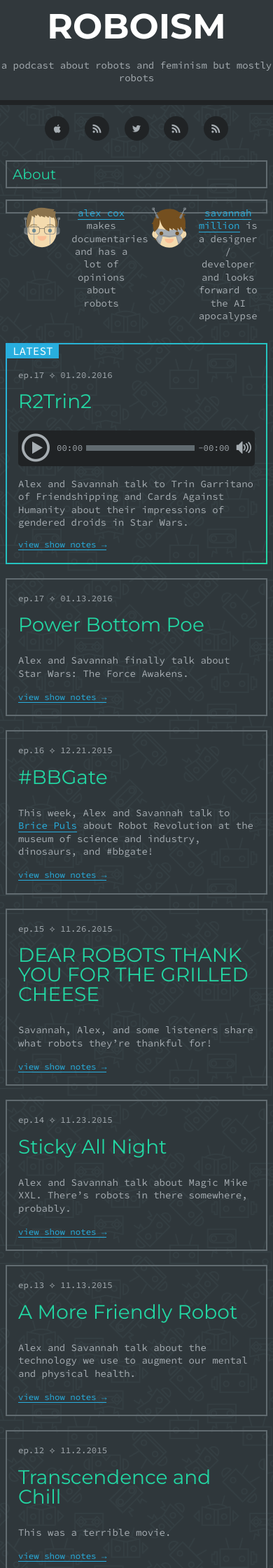
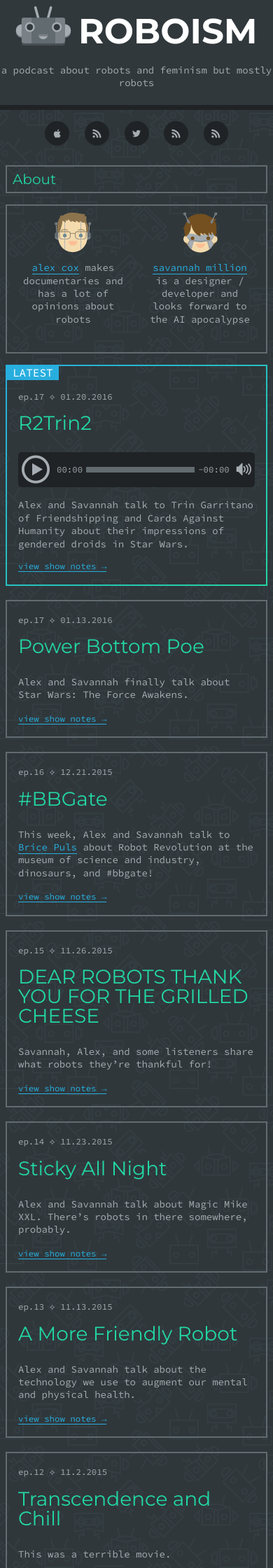
Before and after one commit to savannahmillion/roboism, a Jekyll site: the page built from index.html, in a window 390 px wide. Shown: the top 2240 px of the page at 70% size. Built offline with Jekyll 4.4.1, drawn with Linux system fonts in a browser that asks for light colours; nearby versions of some CDN libraries; some web fonts are replaced.

Commit message:
fix host medium breakpoint weirdness and added logo back but without animation

```diff
--- a/_includes/header.html
+++ b/_includes/header.html
@@ -1,6 +1,6 @@
 <header>
   <div class="all-site-content">
-    <!-- <a href="{{ site.baseurl }}/" class="roboism-hover-logo"><span></span></a> -->
+    <a href="{{ site.baseurl }}/" class="roboism-hover-logo"><span></span></a>
     <h1><a href="{{ site.baseurl }}/">ROBOISM</a></h1>
     <p>a podcast about robots and feminism but mostly robots</p>
   </div>
--- a/_sass/_includes.scss
+++ b/_sass/_includes.scss
@@ -31,25 +31,25 @@ header {
   background: url("../img/robot-base.svg") no-repeat;
   transition: transform 0.3s ease-in-out;
 
-  &:after {
-    content: "";
-    position: absolute;
-    top: 0; left: 0; bottom: 0; right: 0;
-    background: url("../img/robot-hover.svg") no-repeat;
-    background-position: center center /*-50px 0*/;
-    opacity: 0;
-    -webkit-transition: opacity 0.3s;
-    -moz-transition:    opacity 0.3s;
-    -o-transition:      opacity 0.3s;
-  }
-
-  &:hover:after {
-    opacity: 1;
-  }
-
-  &:hover {
-    transform: scale(1.05);
-  }
+  // &:after {
+  //   content: "";
+  //   position: absolute;
+  //   top: 0; left: 0; bottom: 0; right: 0;
+  //   background: url("../img/robot-hover.svg") no-repeat;
+  //   background-position: center center /*-50px 0*/;
+  //   opacity: 0;
+  //   -webkit-transition: opacity 0.3s;
+  //   -moz-transition:    opacity 0.3s;
+  //   -o-transition:      opacity 0.3s;
+  // }
+  //
+  // &:hover:after {
+  //   opacity: 1;
+  // }
+  //
+  // &:hover {
+  //   transform: scale(1.05);
+  // }
 }
 
 //
@@ -109,6 +109,10 @@ header {
     padding: $small-spacing;
     border: solid 2px $light-grey;
     margin-bottom: $base-spacing;
+
+    @include media($medium-breakpoint) {
+      @include span-columns(12);
+    }
   }
 
   .host-description {
@@ -129,15 +133,11 @@ header {
     &:hover {
       transform: scale(1.10);
     }
-
-    @include media($medium-breakpoint) {
-      @include span-columns(6);
-    }
   }
 
   p {
     @include media($medium-breakpoint) {
-      @include span-columns(6);
+      padding: 0 $base-spacing;
     }
   }
 }
```
